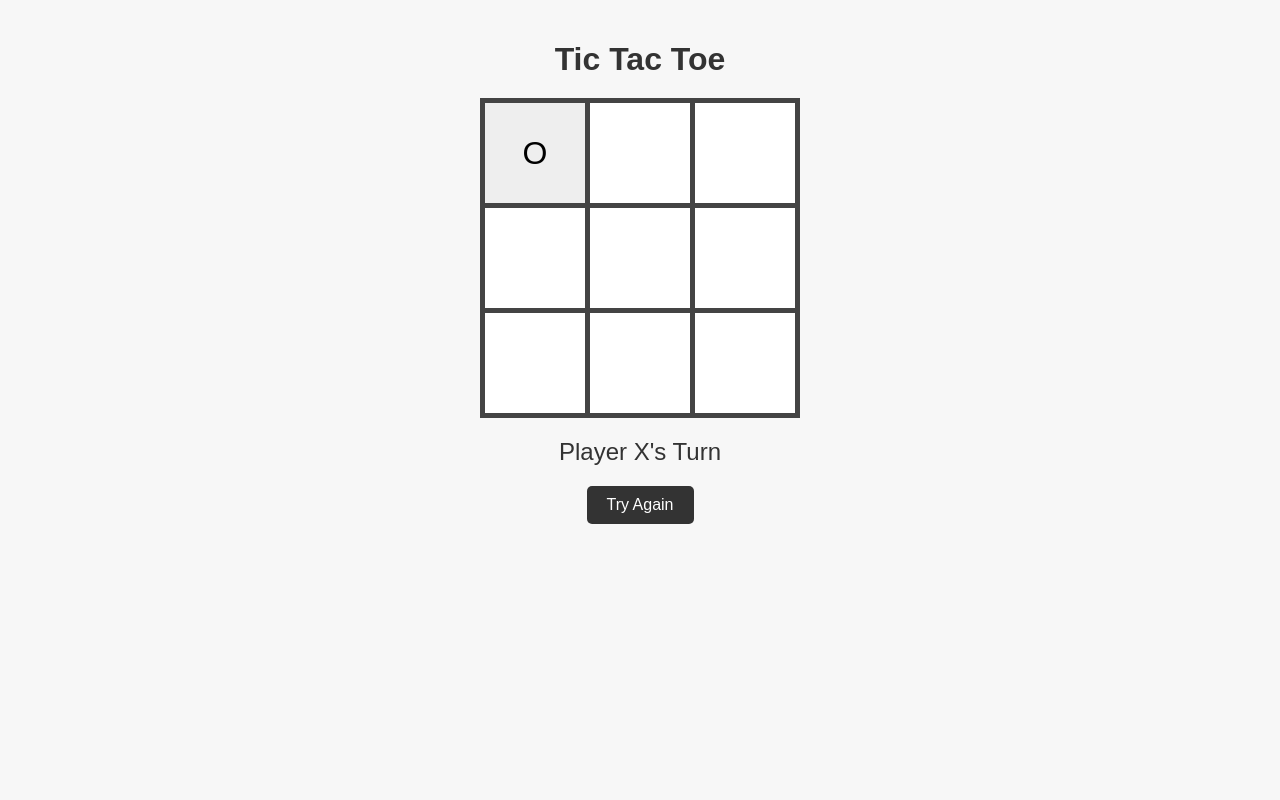
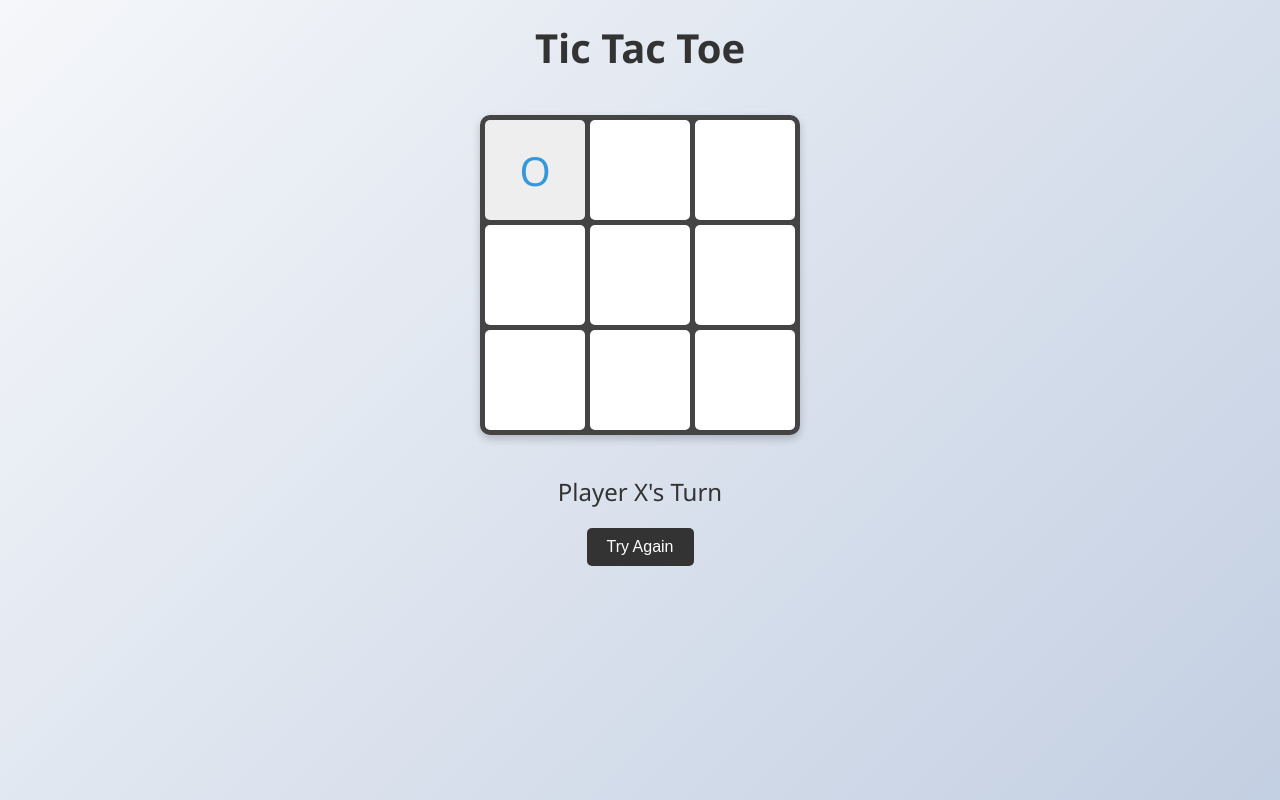
Before and after one commit to Doni354/Simple-MPG, a plain HTML site: page index.html in a window 1280 px wide. Both pictures are taken after a click on the element 535 px from the left and 153 px from the top of the page. Drawn offline with Linux system fonts and the light colour scheme.

Commit message:
UI Update

```diff
--- a/index.html
+++ b/index.html
@@ -6,21 +6,25 @@
   <title>Tic Tac Toe</title>
   <style>
     body {
-      font-family: Arial, sans-serif;
-      text-align: center;
-      background-color: #f7f7f7;
+      font-family: 'Segoe UI', Tahoma, Geneva, Verdana, sans-serif;
+      background: linear-gradient(135deg, #f5f7fa, #c3cfe2);
       margin: 0;
-      padding: 20px;
+      padding: 0;
+      display: flex;
+      flex-direction: column;
+      align-items: center;
+      min-height: 100vh;
     }
     h1 {
+      margin: 20px;
+      font-size: 2.5em;
       color: #333;
-      margin-bottom: 10px;
     }
     .board-container {
       position: relative;
       width: 100%;
       max-width: 320px;
-      margin: 20px auto;
+      margin: 20px;
     }
     .board {
       display: grid;
@@ -28,16 +32,19 @@
       grid-gap: 5px;
       background-color: #444;
       padding: 5px;
+      border-radius: 10px;
+      box-shadow: 0 4px 8px rgba(0,0,0,0.2);
     }
     .cell {
       background-color: #fff;
-      aspect-ratio: 1/1;
+      aspect-ratio: 1;
       display: flex;
       align-items: center;
       justify-content: center;
-      font-size: 2em;
+      font-size: 2.5em;
       cursor: pointer;
       transition: background-color 0.3s ease;
+      border-radius: 5px;
     }
     .cell:hover {
       background-color: #f0f0f0;
@@ -46,13 +53,23 @@
       pointer-events: none;
       background-color: #eee;
     }
+    /* Warna khusus untuk X dan O */
+    .cell.x {
+      color: #E74C3C; /* merah untuk X */
+    }
+    .cell.o {
+      color: #3498DB; /* biru untuk O */
+    }
+    /* Styling garis kemenangan */
     .line {
       position: absolute;
-      background-color: red;
-      height: 5px;
+      background-color: #2ECC71;
+      height: 8px;
+      border-radius: 4px;
       width: 0;
       transform-origin: left center;
       transition: all 0.5s ease;
+      z-index: 10;
     }
     .message {
       margin-top: 20px;
@@ -84,7 +101,6 @@
   </div>
   <div class="message" id="message"></div>
   <button onclick="resetGame()">Try Again</button>
-
   <script>
     const boardContainer = document.querySelector('.board-container');
     const board = document.getElementById("board");
@@ -96,7 +112,7 @@
     function createBoard() {
       board.innerHTML = "";
       cells = [];
-      winningLine.style.display = 'none'; // sembunyikan garis kemenangan saat reset
+      winningLine.style.display = 'none'; // Sembunyikan garis kemenangan saat reset
       for (let i = 0; i < 9; i++) {
         let cell = document.createElement("div");
         cell.classList.add("cell");
@@ -113,6 +129,8 @@
       if (cell.textContent === "") {
         cell.textContent = currentPlayer;
         cell.classList.add("disabled");
+        // Tambahkan kelas untuk styling warna
+        cell.classList.add(currentPlayer.toLowerCase());
 
         let winCombo = checkWin();
         if (winCombo) {
@@ -121,7 +139,7 @@
           disableBoard();
           return;
         }
-        // Cek kondisi seri jika semua cell sudah terisi
+        // Cek kondisi draw jika semua cell sudah terisi
         if (cells.every(cell => cell.textContent !== "")) {
           message.textContent = "Draw!";
           disableBoard();
@@ -134,9 +152,9 @@
 
     function checkWin() {
       const winningCombinations = [
-        [0, 1, 2], [3, 4, 5], [6, 7, 8],  // horizontal
-        [0, 3, 6], [1, 4, 7], [2, 5, 8],  // vertikal
-        [0, 4, 8], [2, 4, 6]              // diagonal
+        [0, 1, 2], [3, 4, 5], [6, 7, 8],
+        [0, 3, 6], [1, 4, 7], [2, 5, 8],
+        [0, 4, 8], [2, 4, 6]
       ];
       for (let combination of winningCombinations) {
         const [a, b, c] = combination;
@@ -156,12 +174,10 @@
     }
 
     function drawWinningLine(combination) {
-      // Dapatkan posisi board dan cell pemenang
       const boardRect = board.getBoundingClientRect();
       const startCellRect = cells[combination[0]].getBoundingClientRect();
       const endCellRect = cells[combination[2]].getBoundingClientRect();
 
-      // Hitung titik tengah cell relatif terhadap board
       const startX = startCellRect.left + startCellRect.width / 2 - boardRect.left;
       const startY = startCellRect.top + startCellRect.height / 2 - boardRect.top;
       const endX = endCellRect.left + endCellRect.width / 2 - boardRect.left;
```
